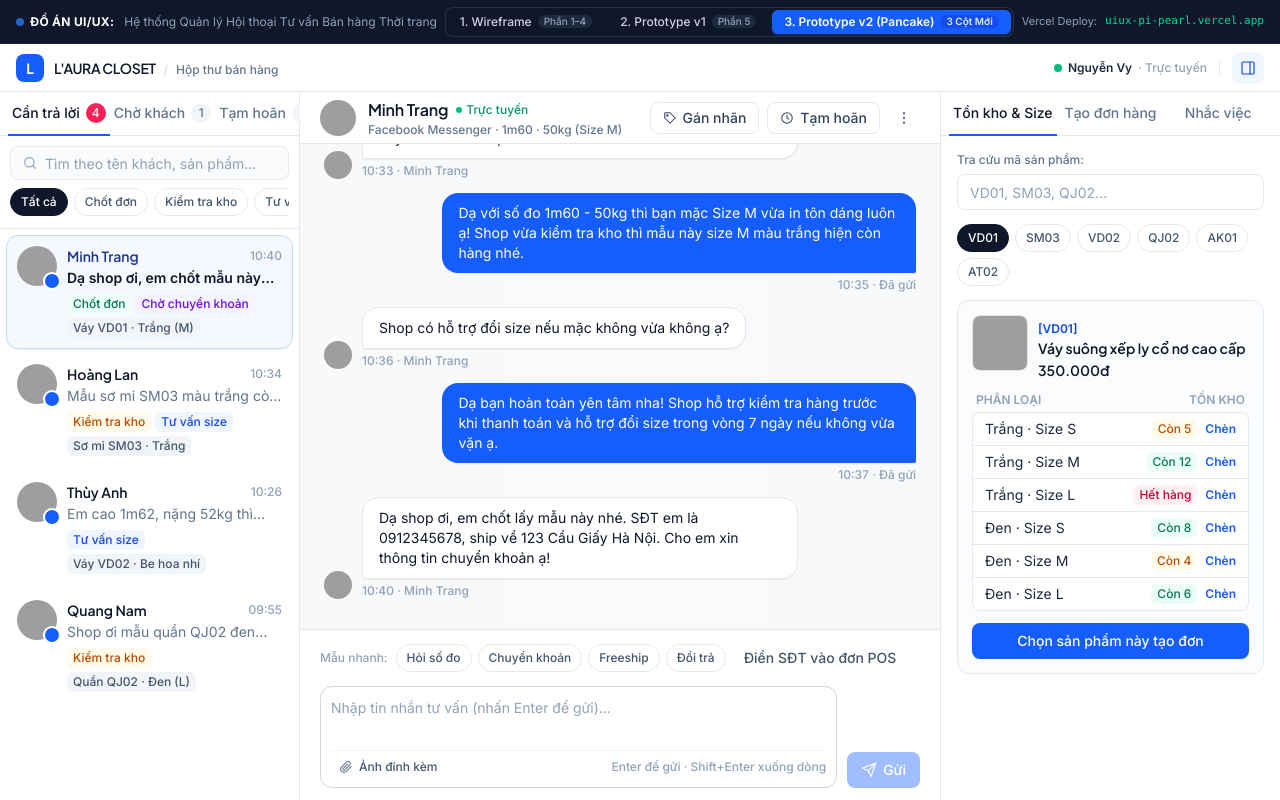
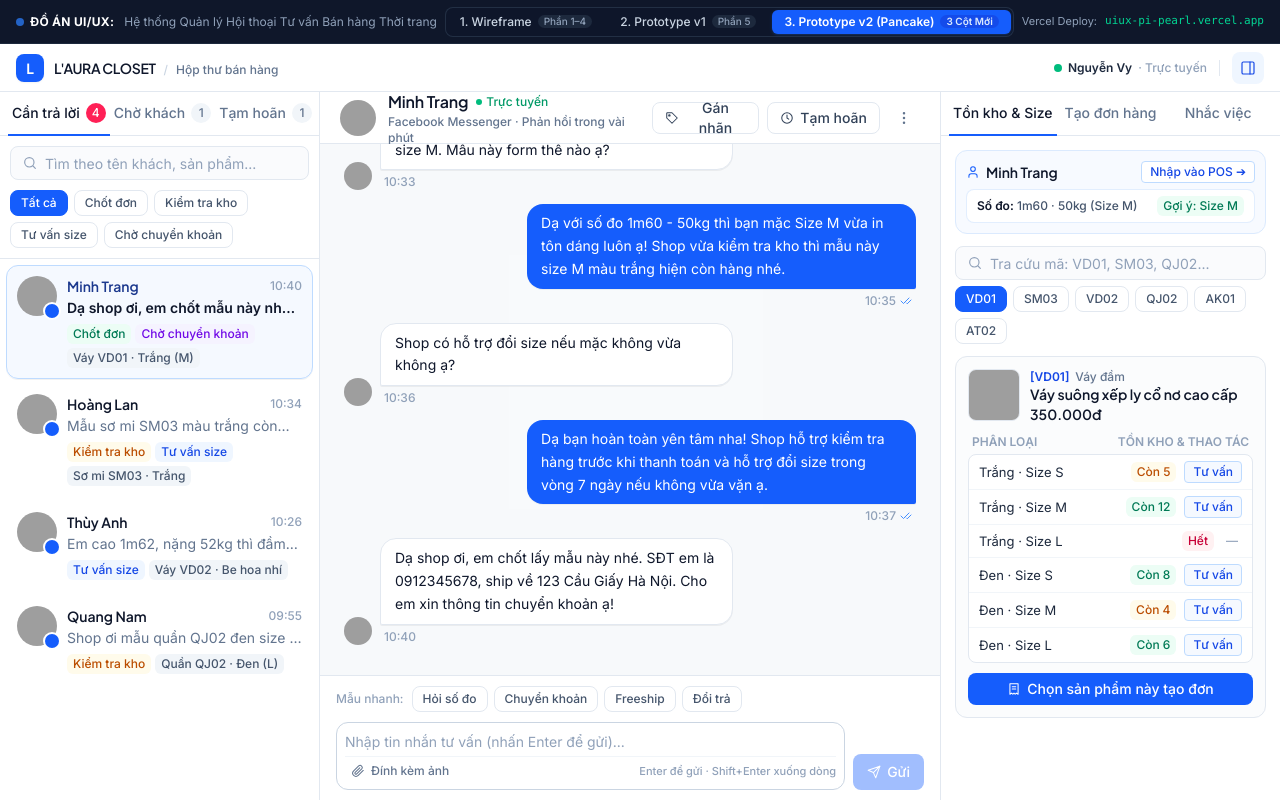
Before and after one commit to realleesan/Uiux, a React (Vite) app: page / in a window 1280 px wide. Built offline with nearby package versions, Linux system fonts and the light colour scheme; grey boxes are pictures that could not be loaded; the HTML template or start-up script is replaced by a standard one.

Commit message:
feat: implement PrototypeV2View and supporting workspace components for chat management

```diff
--- a/src/components/workspace/ChatArea.tsx
+++ b/src/components/workspace/ChatArea.tsx
@@ -1,6 +1,6 @@
 import React, { FormEvent, RefObject, useState } from "react"
 import { Chat, ChatTag, HistoryMessage, QuickReply } from "../../types/chat"
-import { ClockIcon, MoreVerticalIcon, PaperclipIcon, SendIcon, TagIcon } from "./icons"
+import { CheckCheckIcon, ClockIcon, MoreVerticalIcon, PaperclipIcon, SendIcon, TagIcon } from "./icons"
 import { Avatar, Button, Chip, IconButton, Tag } from "./ui"
 
 type ChatAreaProps = {
@@ -75,7 +75,7 @@ export default function ChatArea({
               </span>
             </div>
             <p className="type-caption text-slate-500">
-              Facebook Messenger {customer?.customerHeightWeight ? `· ${customer.customerHeightWeight}` : ""}
+              Facebook Messenger · Phản hồi trong vài phút
             </p>
           </div>
         </div>
@@ -249,14 +249,14 @@ export default function ChatArea({
           return (
             <div
               key={index}
-              className={`flex max-w-[80%] items-end gap-2.5 ${isShop ? "ml-auto flex-row-reverse" : "mr-auto"}`}
+              className={`flex max-w-[68%] items-end gap-2 ${isShop ? "ml-auto flex-row-reverse" : "mr-auto"}`}
             >
               {!isShop && (
                 <Avatar src={customer?.avatar} name={customer?.name} size="sm" />
               )}
               <div className="min-w-0">
                 <div
-                  className={`whitespace-pre-wrap break-words rounded-2xl px-4 py-2.5 type-body shadow-2xs ${
+                  className={`whitespace-pre-wrap break-words rounded-2xl px-3.5 py-2 type-body leading-relaxed shadow-2xs ${
                     isShop
                       ? "rounded-br-xs bg-blue-600 text-white"
                       : "rounded-bl-xs border border-slate-200 bg-white text-slate-900"
@@ -271,9 +271,18 @@ export default function ChatArea({
                   )}
                   <p>{entry.text}</p>
                 </div>
-                <div className={`mt-1 type-caption text-slate-400 ${isShop ? "text-right" : ""}`}>
-                  {entry.time} · {isShop ? "Đã gửi" : customer?.name}
-                </div>
+
+                {/* Thời gian hiển thị tinh tế: không lặp text vô nghĩa */}
+                {isShop ? (
+                  <div className="mt-1 flex items-center justify-end gap-1 pr-1 type-caption text-slate-400 select-none">
+                    <span>{entry.time}</span>
+                    <CheckCheckIcon className="size-3 text-blue-500" />
+                  </div>
+                ) : (
+                  <div className="mt-1 pl-1 type-caption text-slate-400 select-none">
+                    <span>{entry.time}</span>
+                  </div>
+                )}
               </div>
             </div>
           )
@@ -281,11 +290,11 @@ export default function ChatArea({
         <div ref={historyEndRef} />
       </div>
 
-      {/* Footer Soạn thảo & Tin mẫu */}
-      <footer className="shrink-0 border-t border-slate-200 bg-white px-5 py-3 space-y-2.5">
-        {/* Thanh Tin mẫu */}
+      {/* Footer Soạn thảo & Mẫu trả lời nhanh */}
+      <footer className="shrink-0 border-t border-slate-200 bg-white px-4 py-2.5 space-y-2">
+        {/* Thanh Mẫu trả lời nhanh: nhỏ gọn, tinh tế */}
         <div className="flex items-center gap-1.5 overflow-x-auto pb-0.5 scrollbar-none">
-          <span className="shrink-0 type-caption text-slate-400 mr-0.5 select-none">
+          <span className="shrink-0 type-caption text-slate-400 mr-0.5 select-none font-medium">
             Mẫu nhanh:
           </span>
           {quickReplies.map((qr) => (
@@ -296,22 +305,16 @@ export default function ChatArea({
               {qr.title}
             </Chip>
           ))}
-
-          {customer?.customerPhone && (
-            <Button variant="ghost" size="sm" onClick={onAutoFillPOS}>
-              Điền SĐT vào đơn POS
-            </Button>
-          )}
         </div>
 
         {/* Ảnh đính kèm nếu có */}
         {attachment && (
-          <div className="flex items-center gap-3 rounded-lg border border-slate-200 bg-slate-50 p-2 type-caption">
-            <img src={attachment.url} alt="Ảnh đính kèm" className="size-10 rounded-lg object-cover" />
-            <span className="type-label text-slate-700">{attachment.name}</span>
+          <div className="flex items-center gap-2.5 rounded-lg border border-slate-200 bg-slate-50 p-1.5 type-caption">
+            <img src={attachment.url} alt="Ảnh đính kèm" className="size-8 rounded-md object-cover" />
+            <span className="type-label text-slate-700 truncate max-w-xs">{attachment.name}</span>
             <button
               type="button"
-              className="text-slate-400 hover:text-rose-600 underline ml-auto"
+              className="text-slate-400 hover:text-rose-600 underline ml-auto text-xs"
               onClick={onRemoveAttachment}
             >
               Xóa ảnh
@@ -321,7 +324,7 @@ export default function ChatArea({
 
         {/* Báo lỗi mạng */}
         {sendError && (
-          <div className="flex items-center justify-between rounded-lg bg-rose-50 px-3.5 py-2 type-body text-rose-700 border border-rose-200">
+          <div className="flex items-center justify-between rounded-lg bg-rose-50 px-3 py-1.5 type-caption text-rose-700 border border-rose-200">
             <span>Không có kết nối mạng. Tin nhắn đã soạn được giữ nguyên.</span>
             <button type="button" className="font-semibold underline hover:text-rose-900" onClick={onRetrySend}>
               Thử lại
@@ -329,15 +332,15 @@ export default function ChatArea({
           </div>
         )}
 
-        {/* Khung Soạn thảo */}
-        <form onSubmit={onSendMessage} className="flex w-full items-end gap-2.5">
-          <div className="flex-1 rounded-xl border border-slate-300 bg-white p-2.5 focus-within:border-blue-500 focus-within:ring-2 focus-within:ring-blue-100 transition-colors">
+        {/* Khung Soạn thảo Tinh gọn */}
+        <form onSubmit={onSendMessage} className="flex items-end gap-2">
+          <div className="flex-1 rounded-xl border border-slate-300 bg-white p-2 focus-within:border-blue-500 focus-within:ring-2 focus-within:ring-blue-100 transition-colors">
             <textarea
               value={message}
               onChange={(e) => onMessageChange(e.target.value)}
               placeholder="Nhập tin nhắn tư vấn (nhấn Enter để gửi)..."
-              rows={2}
-              className="block w-full resize-none bg-transparent type-body text-slate-900 outline-none placeholder:text-slate-400 leading-relaxed"
+              rows={1}
+              className="block w-full resize-none bg-transparent type-body text-slate-900 outline-none placeholder:text-slate-400 leading-normal max-h-24"
               onKeyDown={(e) => {
                 if (e.key === "Enter" && !e.shiftKey) {
                   e.preventDefault()
@@ -345,10 +348,10 @@ export default function ChatArea({
                 }
               }}
             />
-            <div className="mt-2 flex items-center justify-between border-t border-slate-100 pt-1.5">
-              <label className="flex cursor-pointer items-center gap-1.5 rounded-md px-2 py-0.5 type-caption text-slate-600 hover:bg-slate-100 transition-colors">
+            <div className="mt-1 flex items-center justify-between border-t border-slate-100 pt-1">
+              <label className="flex cursor-pointer items-center gap-1.5 rounded-md px-1.5 py-0.5 type-caption text-slate-500 hover:bg-slate-100 transition-colors">
                 <PaperclipIcon className="size-3.5 text-slate-500" />
-                <span>Ảnh đính kèm</span>
+                <span>Đính kèm ảnh</span>
                 <input
                   type="file"
                   accept="image/*"
@@ -362,7 +365,7 @@ export default function ChatArea({
                   }}
                 />
               </label>
-              <span className="type-caption text-slate-400 select-none">
+              <span className="type-caption text-slate-400 select-none text-[11px]">
                 Enter để gửi · Shift+Enter xuống dòng
               </span>
             </div>
@@ -371,7 +374,7 @@ export default function ChatArea({
           <Button
             variant="primary"
             size="md"
-            icon={<SendIcon className="size-4" />}
+            icon={<SendIcon className="size-3.5" />}
             disabled={!message.trim() && !attachment}
             onClick={() => onSendMessage()}
           >
--- a/src/components/workspace/ConversationList.tsx
+++ b/src/components/workspace/ConversationList.tsx
@@ -72,8 +72,8 @@ export default function ConversationList({
           />
         </div>
 
-        {/* Thanh lọc Tag Thẻ nghiệp vụ */}
-        <div className="flex items-center gap-1.5 overflow-x-auto pb-0.5 scrollbar-none">
+        {/* Thanh lọc Tag Thẻ nghiệp vụ: flex-wrap đảm bảo không bị khuất chữ */}
+        <div className="flex flex-wrap items-center gap-1.5 pt-0.5">
           <Chip active={selectedTag === "all"} onClick={() => onSelectTag("all")}>
             Tất cả
           </Chip>
--- a/src/components/workspace/SideUtilityPanel.tsx
+++ b/src/components/workspace/SideUtilityPanel.tsx
@@ -1,9 +1,10 @@
 import React from "react"
-import { ProductItem } from "../../types/chat"
-import { ClockIcon, ReceiptIcon } from "./icons"
+import { Chat, ProductItem } from "../../types/chat"
+import { ClockIcon, ReceiptIcon, SearchIcon, UserIcon } from "./icons"
 import { Button, Chip, Field, inputClass, Tabs, Tag } from "./ui"
 
 type SideUtilityPanelProps = {
+  customer?: Chat
   utilityTab: "inventory" | "pos" | "snooze"
   onSelectTab: (tab: "inventory" | "pos" | "snooze") => void
   products: ProductItem[]
@@ -39,6 +40,7 @@ type SideUtilityPanelProps = {
 }
 
 export default function SideUtilityPanel({
+  customer,
   utilityTab,
   onSelectTab,
   products,
@@ -93,16 +95,52 @@ export default function SideUtilityPanel({
 
       {/* ===================== TAB 1: TỒN KHO & BẢNG SIZE ===================== */}
       {utilityTab === "inventory" && (
-        <div className="min-h-0 flex-1 overflow-y-auto p-4 space-y-3.5">
+        <div className="min-h-0 flex-1 overflow-y-auto p-3.5 space-y-3">
+          {/* Thẻ Hồ sơ tư vấn khách hàng (CRM Consultation Context) */}
+          {customer && (
+            <div className="rounded-xl border border-blue-100 bg-blue-50/50 p-2.5 space-y-1.5">
+              <div className="flex items-center justify-between">
+                <div className="flex items-center gap-1.5">
+                  <UserIcon className="size-3.5 text-blue-600" />
+                  <span className="type-heading text-slate-900">{customer.name}</span>
+                </div>
+                {customer.customerPhone && (
+                  <button
+                    type="button"
+                    onClick={onAutoFillPOS}
+                    className="rounded border border-blue-200 bg-white px-2 py-0.5 type-caption font-medium text-blue-700 hover:bg-blue-50 transition-colors"
+                  >
+                    Nhập vào POS ➔
+                  </button>
+                )}
+              </div>
+
+              {customer.customerHeightWeight ? (
+                <div className="flex items-center justify-between rounded-lg bg-white px-2.5 py-1.5 border border-blue-100/80 type-caption">
+                  <span className="text-slate-600">
+                    <strong className="text-slate-900 font-semibold">Số đo:</strong> {customer.customerHeightWeight}
+                  </span>
+                  <Tag tone="emerald">Gợi ý: Size M</Tag>
+                </div>
+              ) : (
+                <p className="type-caption text-slate-500">Chưa có số đo cụ thể</p>
+              )}
+            </div>
+          )}
+
           {/* Ô tìm kiếm mã sản phẩm */}
-          <Field label="Tra cứu mã sản phẩm:">
+          <div className="space-y-1.5">
+            <div className="relative flex items-center">
+              <span className="pointer-events-none absolute left-3 text-slate-400">
+                <SearchIcon className="size-4" />
+              </span>
               <input
                 value={productSearch}
                 onChange={(e) => onProductSearchChange(e.target.value)}
-              placeholder="VD01, SM03, QJ02..."
-              className={inputClass}
+                placeholder="Tra cứu mã: VD01, SM03, QJ02..."
+                className="h-8.5 w-full rounded-lg border border-slate-200 bg-slate-50/70 pl-8.5 pr-3 type-body text-slate-900 outline-none placeholder:text-slate-400 focus:border-blue-500 focus:bg-white transition-colors"
               />
-          </Field>
+            </div>
 
             {/* Gợi ý mã SP */}
             <div className="flex flex-wrap gap-1.5">
@@ -116,21 +154,25 @@ export default function SideUtilityPanel({
                 </Chip>
               ))}
             </div>
+          </div>
 
           {/* Chi tiết sản phẩm */}
-          <div className="rounded-xl border border-slate-200 bg-slate-50/50 p-3.5 space-y-3">
+          <div className="rounded-xl border border-slate-200 bg-slate-50/50 p-3 space-y-2.5">
             <div className="flex gap-2.5">
               <img
                 src={selectedProduct.image}
                 alt={selectedProduct.name}
-                className="size-14 rounded-lg object-cover border border-slate-200"
+                className="size-13 rounded-lg object-cover border border-slate-200 shrink-0"
               />
               <div className="min-w-0 flex-1">
+                <div className="flex items-center gap-1.5">
                   <span className="type-caption font-semibold text-blue-700">[{selectedProduct.code}]</span>
-                <h4 className="type-heading text-slate-900 leading-snug line-clamp-2">
+                  <span className="type-caption text-slate-500">{selectedProduct.category}</span>
+                </div>
+                <h4 className="type-heading text-slate-900 leading-snug line-clamp-1">
                   {selectedProduct.name}
                 </h4>
-                <p className="mt-0.5 type-heading text-slate-900">{selectedProduct.priceFormatted}</p>
+                <p className="type-heading text-slate-900 font-semibold">{selectedProduct.priceFormatted}</p>
               </div>
             </div>
 
@@ -138,25 +180,29 @@ export default function SideUtilityPanel({
             <div>
               <div className="flex items-center justify-between type-caption text-slate-400 uppercase font-semibold mb-1 px-1">
                 <span>Phân loại</span>
-                <span>Tồn kho</span>
+                <span>Tồn kho & Thao tác</span>
               </div>
-              <div className="divide-y divide-slate-200 border border-slate-200 rounded-lg bg-white overflow-hidden type-body">
+              <div className="divide-y divide-slate-100 border border-slate-200 rounded-lg bg-white overflow-hidden type-body">
                 {selectedProduct.variants.map((v, i) => (
-                  <div key={i} className="flex items-center justify-between px-3 py-1.5">
-                    <span className="text-slate-800">
+                  <div key={i} className="flex items-center justify-between px-2.5 py-1.5 hover:bg-slate-50/60 transition-colors">
+                    <span className="text-slate-800 text-[13px]">
                       {v.color} · Size {v.size}
                     </span>
                     <div className="flex items-center gap-2">
                       <Tag tone={v.stock > 5 ? "emerald" : v.stock > 0 ? "amber" : "rose"}>
-                        {v.stock > 0 ? `Còn ${v.stock}` : "Hết hàng"}
+                        {v.stock > 0 ? `Còn ${v.stock}` : "Hết"}
                       </Tag>
+                      {v.stock > 0 ? (
                         <button
                           type="button"
                           onClick={() => onInsertInventoryInfo(selectedProduct, `${v.color} - Size ${v.size}`, v.stock)}
-                        className="type-caption font-semibold text-blue-600 hover:text-blue-800"
+                          className="rounded border border-blue-200 bg-blue-50/60 px-2 py-0.5 type-caption font-medium text-blue-700 hover:bg-blue-100 transition-colors"
                         >
-                        Chèn
+                          Tư vấn
                         </button>
+                      ) : (
+                        <span className="type-caption text-slate-400 px-1 select-none">—</span>
+                      )}
                     </div>
                   </div>
                 ))}
@@ -165,8 +211,9 @@ export default function SideUtilityPanel({
 
             <Button
               variant="primary"
-              size="md"
+              size="sm"
               block
+              icon={<ReceiptIcon className="size-3.5" />}
               onClick={() => onChooseProductForOrder(selectedProduct.code)}
             >
               Chọn sản phẩm này tạo đơn
--- a/src/components/workspace/icons.tsx
+++ b/src/components/workspace/icons.tsx
@@ -114,3 +114,23 @@ export const MoreVerticalIcon = (p: IconProps) => (
     <circle cx="12" cy="19" r="1" fill="currentColor" />
   </Svg>
 )
+
+export const CheckCheckIcon = (p: IconProps) => (
+  <Svg {...p}>
+    <path d="M18 6 7 17l-5-5" />
+    <path d="m22 10-7.5 7.5L13 16" />
+  </Svg>
+)
+
+export const UserIcon = (p: IconProps) => (
+  <Svg {...p}>
+    <path d="M19 21v-2a4 4 0 0 0-4-4H9a4 4 0 0 0-4 4v2" />
+    <circle cx="12" cy="7" r="4" />
+  </Svg>
+)
+
+export const SparklesIcon = (p: IconProps) => (
+  <Svg {...p}>
+    <path d="m12 3-1.9 5.8a2 2 0 0 1-1.3 1.3L3 12l5.8 1.9a2 2 0 0 1 1.3 1.3L12 21l1.9-5.8a2 2 0 0 1 1.3-1.3L21 12l-5.8-1.9a2 2 0 0 1-1.3-1.3L12 3Z" />
+  </Svg>
+)
--- a/src/components/workspace/ui.tsx
+++ b/src/components/workspace/ui.tsx
@@ -39,9 +39,9 @@ export function Chip({
     <button
       type="button"
       {...rest}
-      className={`inline-flex h-7 shrink-0 items-center rounded-full border px-2.5 type-caption transition-colors ${
+      className={`inline-flex h-6.5 shrink-0 items-center rounded-lg border px-2.5 type-caption transition-colors ${
         active
-          ? "border-slate-900 bg-slate-900 text-white"
+          ? "border-blue-600 bg-blue-600 text-white font-medium"
           : "border-slate-200 bg-white text-slate-600 hover:border-slate-300 hover:text-slate-900"
       }`}
     >
--- a/src/views/PrototypeV2View.tsx
+++ b/src/views/PrototypeV2View.tsx
@@ -391,7 +391,7 @@ export default function PrototypeV2View() {
       <div
         className="grid h-[calc(100%-48px)] w-full overflow-hidden"
         style={{
-          gridTemplateColumns: showRightPanel ? "300px minmax(400px, 1fr) 340px" : "300px minmax(500px, 1fr)",
+          gridTemplateColumns: showRightPanel ? "320px minmax(420px, 1fr) 340px" : "320px minmax(500px, 1fr)",
         }}
       >
         {/* CỘT 1: Danh sách hội thoại */}
@@ -460,6 +460,7 @@ export default function PrototypeV2View() {
         {/* CỘT 3: Tiện ích Bán hàng & Tồn kho */}
         {showRightPanel && (
           <SideUtilityPanel
+            customer={currentCustomer}
             utilityTab={utilityTab}
             onSelectTab={setUtilityTab}
             products={sampleProducts}
```
Lines whose indentation alone changed are shown as unchanged.
